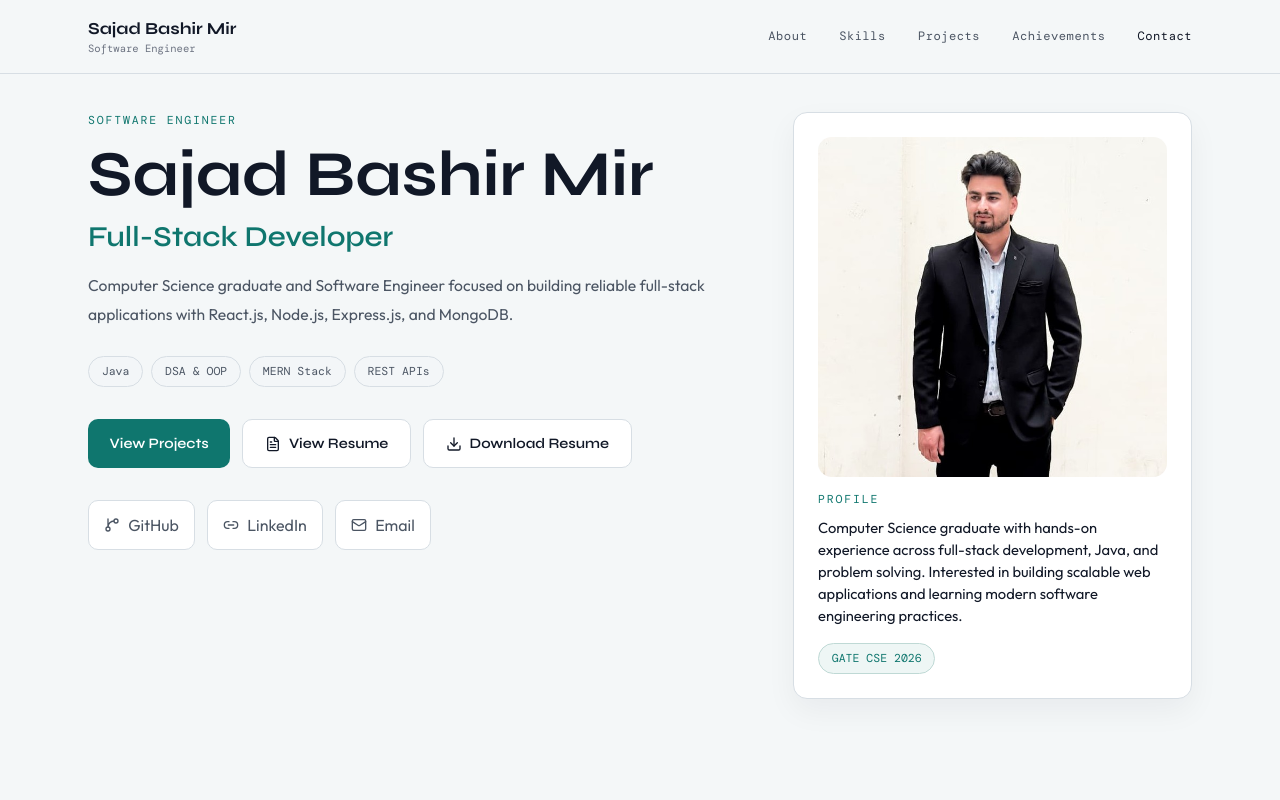
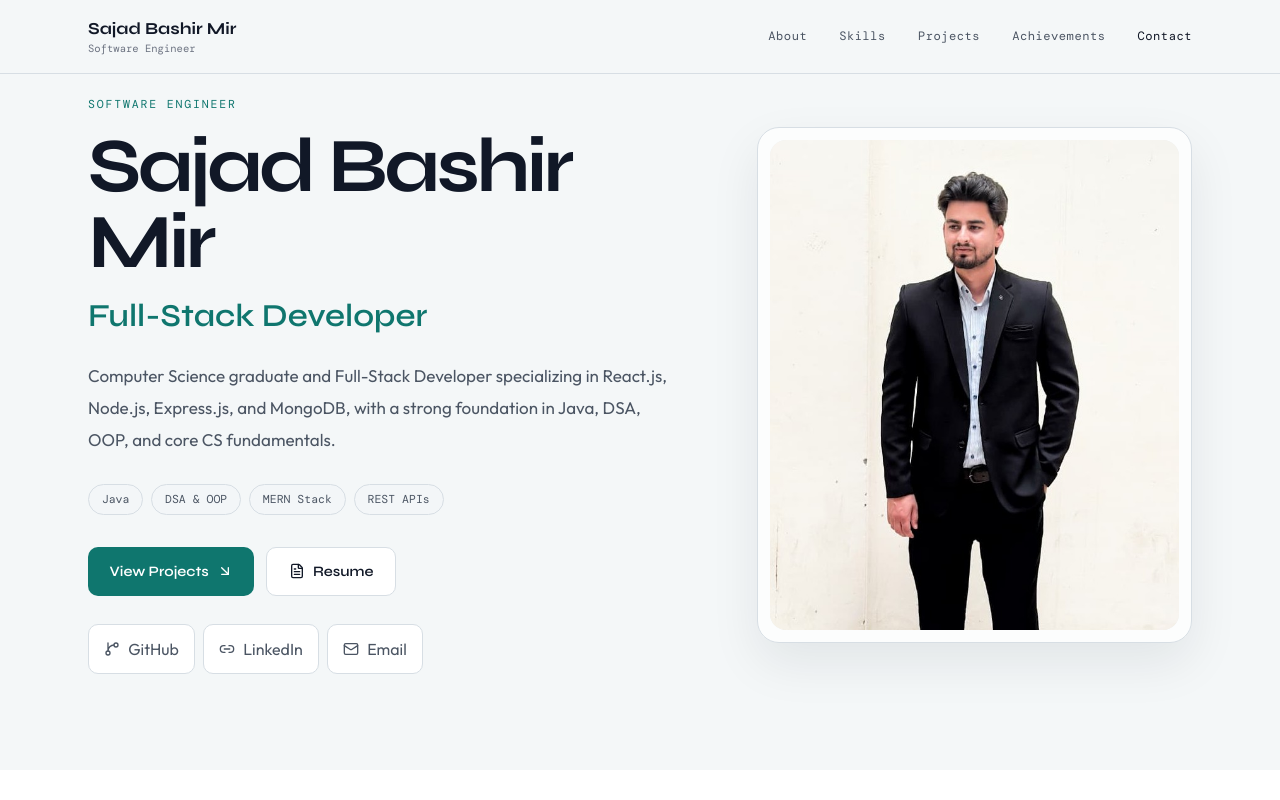
Before and after one commit to mir-sajad-01/My-Portfolio, a React (Vite) app: page / in a window 1280 px wide. Shown: the top 800 px of the page. Built offline with nearby package versions, Linux system fonts and the light colour scheme; a web font is replaced by a local one.

Commit message:
fix layout

```diff
--- a/src/components/Hero.jsx
+++ b/src/components/Hero.jsx
@@ -1,143 +1,156 @@
-import { GitBranch, Link2, Mail, Download, FileText } from 'lucide-react'
+import { GitBranch, Link2, Mail, FileText, ArrowDownRight } from 'lucide-react'
 import profileImage from '../assets/profile.jpeg'
 import { siteConfig } from '../data/site'
 
 const socialLinks = [
-  { icon: <GitBranch size={16} />, href: siteConfig.githubUrl, label: 'GitHub' },
-  { icon: <Link2 size={16} />, href: siteConfig.linkedinUrl, label: 'LinkedIn' },
-  { icon: <Mail size={16} />, href: `mailto:${siteConfig.email}`, label: 'Email' },
+  {
+    icon: <GitBranch size={16} />,
+    href: siteConfig.githubUrl,
+    label: 'GitHub',
+  },
+  {
+    icon: <Link2 size={16} />,
+    href: siteConfig.linkedinUrl,
+    label: 'LinkedIn',
+  },
+  {
+    icon: <Mail size={16} />,
+    href: `mailto:${siteConfig.email}`,
+    label: 'Email',
+  },
 ]
 
 export default function Hero() {
   return (
-    <section id="home" className="py-24 md:py-28" style={{ background: 'var(--bg)' }}>
-      <div className="max-w-6xl mx-auto px-6">
-        <div className="grid gap-10 lg:grid-cols-[1.25fr,0.75fr] items-start">
-          <div>
-            <p className="section-label mb-3">SOFTWARE ENGINEER</p>
+    <section
+      id="home"
+      className="flex min-h-[calc(100vh-80px)] items-center py-16 md:py-20 lg:py-24"
+      style={{ background: 'var(--bg)' }}
+    >
+      <div className="mx-auto w-full max-w-6xl px-6">
 
+        <div className="grid items-center gap-12 lg:grid-cols-[1.15fr_0.85fr] lg:gap-20">
+
+          {/* LEFT SIDE */}
+          <div className="max-w-3xl">
+
+            {/* Eyebrow */}
+            <p className="section-label mb-4">
+              SOFTWARE ENGINEER
+            </p>
+
+            {/* Name */}
             <h1
+              className="mb-3 font-bold leading-[0.98] tracking-[-0.045em]"
               style={{
                 fontFamily: 'Syne, sans-serif',
-                fontSize: 'clamp(2.0rem, 5vw, 4rem)',
-                fontWeight: 700,
-                lineHeight: 1.05,
+                fontSize: 'clamp(3rem, 6vw, 5.2rem)',
                 color: 'var(--light)',
-                maxWidth: 760,
-                marginBottom: '0.6rem',
               }}
             >
               Sajad Bashir Mir
             </h1>
 
+            {/* Role */}
             <h2
+              className="mb-5 font-semibold"
               style={{
                 fontFamily: 'Syne, sans-serif',
-                fontSize: 'clamp(1.2rem, 2.5vw, 1.8rem)',
-                fontWeight: 600,
-                lineHeight: 1.3,
+                fontSize: 'clamp(1.4rem, 2.5vw, 2rem)',
                 color: 'var(--cyan)',
-                marginBottom: '1rem',
               }}
             >
               Full-Stack Developer
             </h2>
 
+            {/* Bio */}
             <p
-              style={{
-                color: 'var(--soft)',
-                fontSize: '0.98rem',
-                lineHeight: 1.8,
-                maxWidth: 640,
-                marginBottom: '1.75rem',
-              }}
+              className="mb-7 max-w-2xl text-base leading-8 md:text-[17px]"
+              style={{ color: 'var(--soft)' }}
             >
-              {siteConfig.heroSummary}
+              Computer Science graduate and Full-Stack Developer specializing
+              in React.js, Node.js, Express.js, and MongoDB, with a strong
+              foundation in Java, DSA, OOP, and core CS fundamentals.
             </p>
 
-            <div className="flex flex-wrap gap-2 mb-8">
-              {siteConfig.focusAreas.map(item => (
+            {/* Skill Tags */}
+            <div className="mb-8 flex flex-wrap gap-2">
+              {siteConfig.focusAreas.map((item) => (
                 <span key={item} className="skill-pill">
                   {item}
                 </span>
               ))}
             </div>
 
-            <div className="flex flex-wrap gap-3 mb-8">
-  <a href="#projects" className="btn-primary">
+            {/* CTAs */}
+            <div className="mb-7 flex flex-wrap gap-3">
+
+              <a
+                href="#projects"
+                className="btn-primary inline-flex items-center gap-2"
+              >
                 View Projects
+                <ArrowDownRight size={16} />
               </a>
 
               <a
                 href={siteConfig.resumePath}
                 target="_blank"
                 rel="noreferrer"
-    className="btn-outline"
+                className="btn-outline inline-flex items-center gap-2"
               >
                 <FileText size={16} />
-    View Resume
+                Resume
               </a>
 
-  <a
-    href={siteConfig.resumePath}
-    download
-    className="btn-outline"
-  >
-    <Download size={16} />
-    Download Resume
-  </a>
             </div>
 
-            <div className="flex flex-wrap gap-3">
+            {/* Social Links */}
+            <div className="flex flex-wrap items-center gap-2">
               {socialLinks.map(({ icon, href, label }) => (
-                <a key={label} href={href} target="_blank" rel="noreferrer" className="social-link">
+                <a
+                  key={label}
+                  href={href}
+                  target="_blank"
+                  rel="noreferrer"
+                  className="social-link inline-flex items-center gap-2"
+                >
                   {icon}
                   <span>{label}</span>
                 </a>
               ))}
             </div>
+
           </div>
 
-          <div className="glass-card p-5 md:p-6">
+
+          {/* RIGHT SIDE — PHOTO */}
+          <div className="flex justify-center lg:justify-end">
+
+            <div className="w-full max-w-[440px] rounded-[22px] border p-3 shadow-[0_20px_50px_rgba(15,23,42,0.08)]"
+              style={{
+                background: 'rgba(255,255,255,0.72)',
+                borderColor: 'var(--border)',
+              }}
+            >
+
+              {/* Photo */}
+              <div className="relative overflow-hidden rounded-[16px] bg-[#eef2f4]">
+
                 <img
                   src={profileImage}
-              alt={siteConfig.name}
-              style={{
-                width: '100%',
-                height: 'clamp(270px, 30vw, 340px)',
-                objectFit: 'cover',
-                objectPosition: 'center 18%',
-                borderRadius: 14,
-                marginBottom: '0.9rem',
-              }}
+                  alt="Sajad Bashir Mir"
+                  className="block h-[380px] w-full object-cover object-[center_18%] sm:h-[440px] lg:h-[490px]"
                 />
-            <div
-              style={{
-                display: 'flex',
-                alignItems: 'center',
-                justifyContent: 'space-between',
-                gap: '1rem',
-                flexWrap: 'wrap',
-              }}
-            >
-              <div>
-                <p className="section-label mb-2">Profile</p>
-                <p style={{ fontSize: '0.92rem', color: 'var(--light)', lineHeight: 1.5 }}>
-                  Computer Science graduate with hands-on experience across full-stack development, Java, and problem solving. Interested in building scalable web applications and learning modern software engineering practices.
-                </p>
+
               </div>
-              <span
-                className="skill-pill"
-                style={{
-                  background: '#eef6f5',
-                  borderColor: '#bfd9d5',
-                  color: 'var(--cyan)',
-                }}
-              >
-                GATE CSE 2026
-              </span>
+
+
+
             </div>
+
           </div>
+
         </div>
       </div>
     </section>
--- a/src/data/projects.js
+++ b/src/data/projects.js
@@ -55,7 +55,7 @@ liveUrl: 'https://intervue-ai-ruby.vercel.app/',
   {
   id: 4,
   title: 'Facial Expression Recognition',
-  date: '2025',
+  date: 'April 2026',
   description:
     'A deep-learning computer vision system that recognizes seven human facial expressions using a fine-tuned MobileNetV2 model trained on the FER2013 dataset.',
   tech: ['Python', 'PyTorch', 'MobileNetV2', 'OpenCV', 'Gradio', 'Hugging Face'],
@@ -73,7 +73,7 @@ liveUrl: 'https://intervue-ai-ruby.vercel.app/',
   {
   id: 5,
   title: 'Task Manager',
-  date: '2025',
+  date: 'May 2026',
   description:
     'A full-stack task management application for creating, organizing, updating, and tracking tasks with secure authentication and a responsive dashboard.',
   tech: ['React', 'Node.js', 'Express.js', 'MongoDB', 'JWT', 'Tailwind CSS'],
@@ -90,7 +90,7 @@ liveUrl: 'https://task-manager-w5yw.onrender.com',
 {
   id: 6,
   title: 'Wanderlust',
-  date: '2025',
+  date: 'August 2025',
   description:
     'A full-stack accommodation platform that allows users to discover, create, and manage property listings with reviews, ratings, and booking functionality.',
   tech: ['Node.js', 'Express.js', 'MongoDB', 'EJS', 'Tailwind CSS', 'Bootstrap', 'Cloudinary'],
--- a/src/data/site.js
+++ b/src/data/site.js
@@ -17,7 +17,7 @@ export const siteConfig = {
 
   // Hero
 heroSummary:
-  'Computer Science graduate and Software Engineer focused on building reliable full-stack applications with React.js, Node.js, Express.js, and MongoDB.',
+  'Computer Science graduate and Full-Stack Developer specializing in React.js, Node.js, Express.js, and MongoDB, with a strong foundation in Java, DSA, OOP, and core CS fundamentals.',
 
   focusAreas: ['Java', 'DSA & OOP', 'MERN Stack', 'REST APIs'],
 
```
Lines whose indentation alone changed are shown as unchanged.
